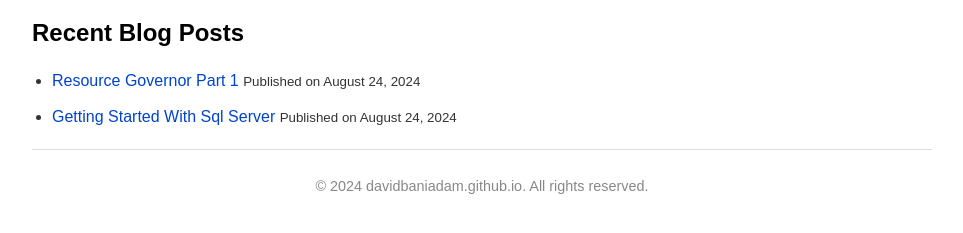
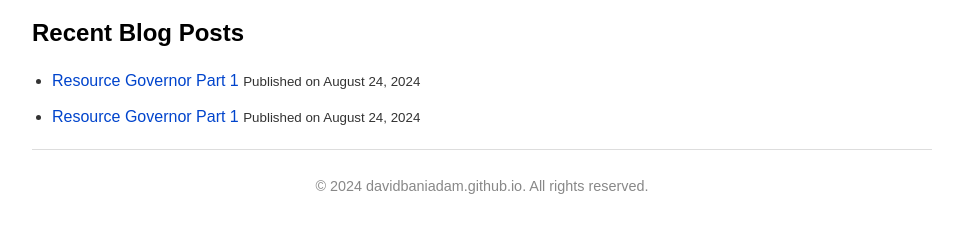
Before and after one commit to davidbaniadam/davidbaniadam.github.io, a Jekyll site: the page built from index.md, in a window 1280 px wide. Shown: the part 343-576 px from the top of the page, without its empty margins (158-1121 px from the left). Built offline with Jekyll 4.4.1, drawn with Linux system fonts in a browser that asks for light colours.

Commit message:
Update 2024-08-24-getting-started-with-sql-server.md

```diff
--- a/_posts/2024-08-24-getting-started-with-sql-server.md
+++ b/_posts/2024-08-24-getting-started-with-sql-server.md
@@ -1,9 +1,13 @@
 ---
 layout: post
-date: 2024-08-24
+title: "Resource Governor Part 1"
+date: 2024-08-24 10:00:00 +0000
+categories: blog
+permalink: basic-sql-queries.html
+published: true
 ---
 
-# Getting Started with SQL Server
+
 
 Welcome to our introductory guide on SQL Server!
 
```
